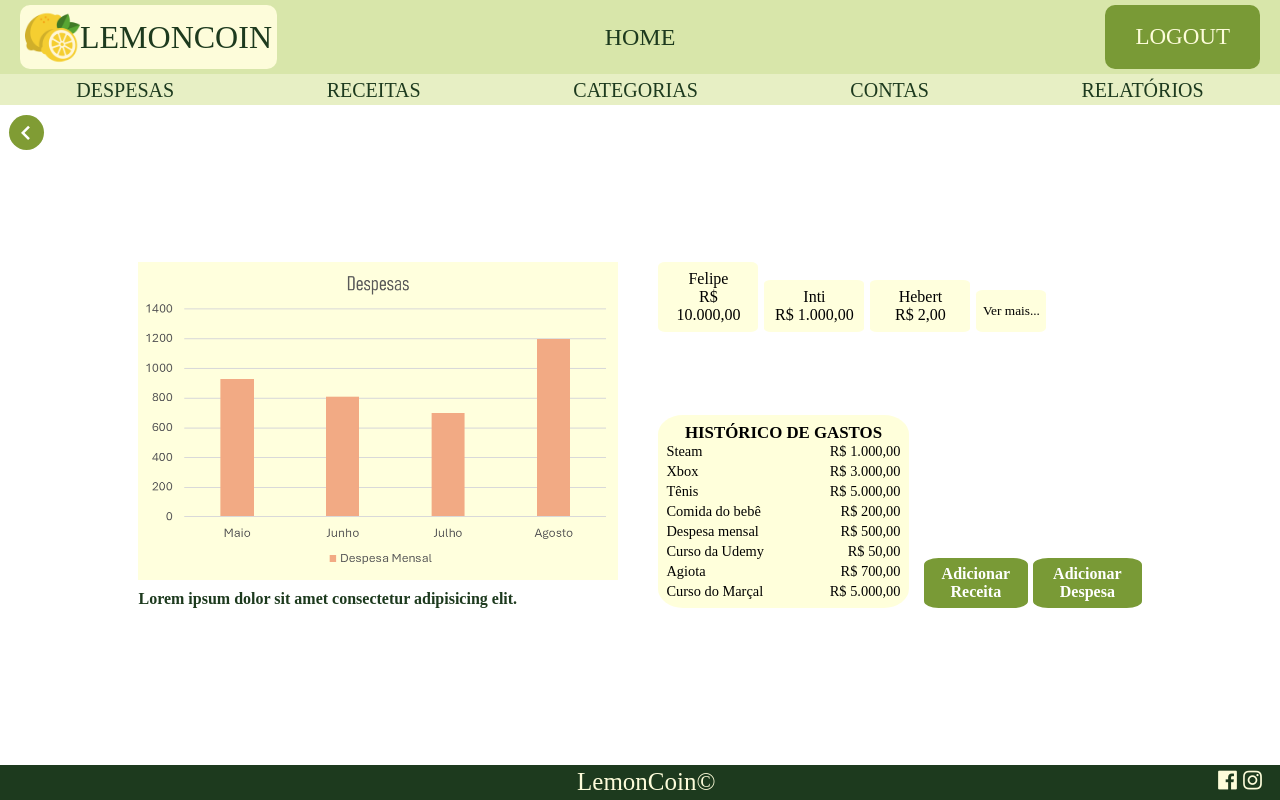
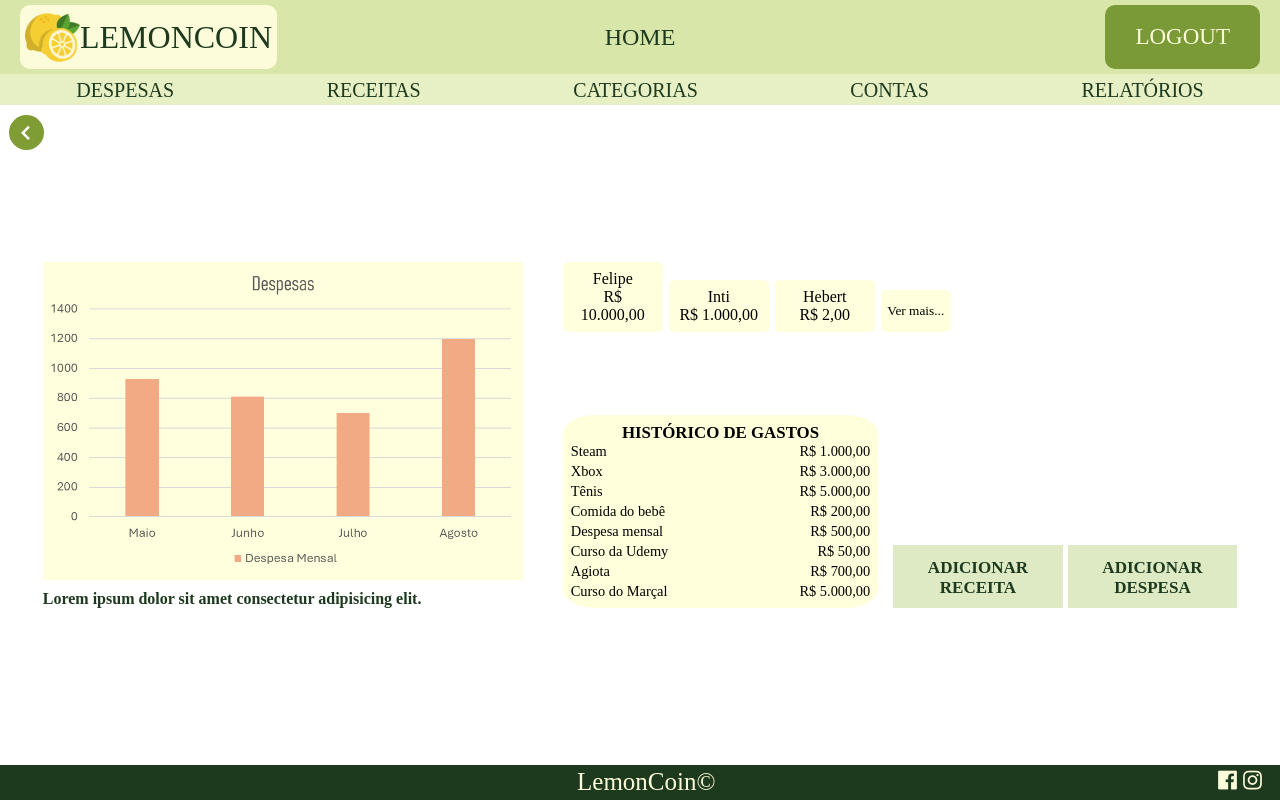
Before and after one commit to IntiGenovez/LemonCoin, a React (Vite) app in the folder frontend/: page /home in a window 1280 px wide. Built offline with nearby package versions, Linux system fonts and the light colour scheme; no server answers.

Commit message:
pequna correção

```diff
--- a/frontend/src/estilos/Home.module.css
+++ b/frontend/src/estilos/Home.module.css
@@ -68,7 +68,7 @@
                 flex-direction: row;
                 gap: 5px;
 
-                & botaoAcao {
+                & .botao {
                     background-color: #799a36;
                     color: white;
                     font-weight: 600;
--- a/frontend/src/telas/Home.jsx
+++ b/frontend/src/telas/Home.jsx
@@ -1,7 +1,7 @@
 import GraficoBarra from "../componentes/GraficoBarra"
 import CardContaText from "../componentes/CardContaText"
 import TextGasto from "../componentes/TextGasto"
-import botaoAcao from "../componentes/BotaoAcao"
+import BotaoNavegar from "../componentes/BotaoNavegar"
 
 import styles from "../estilos/Home.module.css"
 
@@ -42,8 +42,8 @@ export default function Home(){
                     </div>
 
                     <div className={styles.containerBotoes}>
-                        <botaoAcao>Adicionar Receita</botaoAcao>
-                        <botaoAcao>Adicionar Despesa</botaoAcao>
+                        <BotaoNavegar link="">Adicionar Receita</BotaoNavegar>
+                        <BotaoNavegar link="">Adicionar Despesa</BotaoNavegar>
                     </div>
                 </div>
             </div>
```
